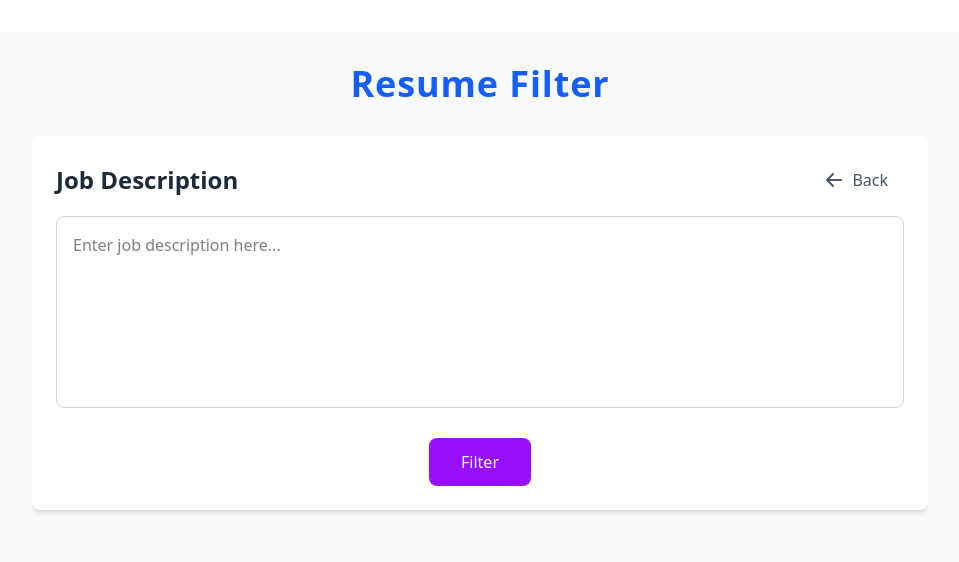
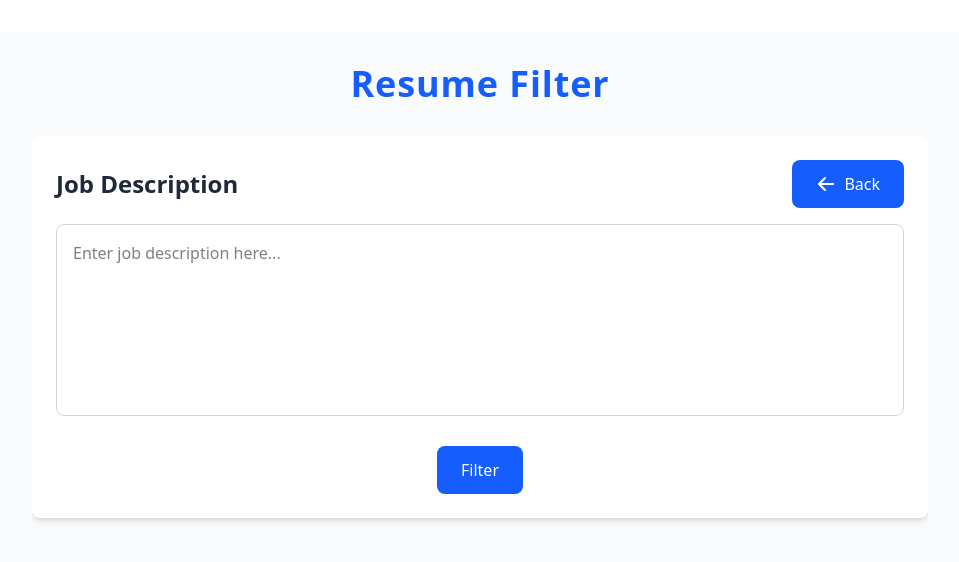
Before and after one commit to abubakrAhmad1/resume-filter, a React (Vite) app in the folder frontend/: page / in a window 1280 px wide. Both pictures are taken after a click on the button "Add Job Description". Shown: the top 562 px of the page, without its empty margins (160-1119 px from the left). Built offline with nearby package versions, Linux system fonts and the light colour scheme; no server answers.

Commit message:
feat : refactor code

```diff
--- a/frontend/src/App.jsx
+++ b/frontend/src/App.jsx
@@ -3,6 +3,7 @@ import { useFileUpload } from "./hooks/useFileUpload";
 import ResumeUploadSection from "./components/ResumeUploadSection/ResumeUploadSection";
 import JobDescription from "./components/JobDescription/JobDescription";
 import { filterResumes } from "./services/api";
+import Button from "./components/Button/Button";
 import "./App.css";
 
 /**
@@ -117,16 +118,9 @@ function App() {
           {/* Job Description Button - shown when upload section is visible */}
           {!showJobDescription && (
             <div className="bg-white rounded-lg shadow-md p-6 mt-6">
-              {/* <h2 className="text-2xl font-semibold text-gray-800 mb-4">
-                Job Description
-              </h2> */}
-              <button
-                onClick={handleAddJobDescription}
-                className="bg-green-600 text-white px-6 py-3 rounded-lg hover:bg-green-700 transition-colors duration-200 font-medium"
-                type="button"
-              >
+              <Button onClick={handleAddJobDescription}>
                 Add Job Description
-              </button>
+              </Button>
             </div>
           )}
 
--- /dev/null
+++ b/frontend/src/components/Button/Button.jsx
@@ -0,0 +1,102 @@
+import PropTypes from "prop-types";
+
+/**
+ * Reusable Button component with consistent styling
+ * @param {Object} props - Component props
+ * @param {string} props.children - Button content (text or JSX)
+ * @param {Function} props.onClick - Click handler function
+ * @param {boolean} props.disabled - Whether the button is disabled
+ * @param {boolean} props.loading - Whether the button is in loading state
+ * @param {string} props.type - Button type (button, submit, reset)
+ * @param {string} props.className - Additional CSS classes
+ * @param {React.ReactNode} props.icon - Optional icon to display before text
+ * @param {string} props.variant - Button variant (for future use, currently all same style)
+ * @param {boolean} props.iconOnly - Whether this is an icon-only button (smaller padding)
+ * @param {string} props.as - Render as different element (button, span, div, etc.)
+ */
+const Button = ({
+  children,
+  onClick,
+  disabled = false,
+  loading = false,
+  type = "button",
+  className = "",
+  icon,
+  variant = "primary",
+  iconOnly = false,
+  as: Component = "button",
+}) => {
+  // Base button styles - consistent for all buttons
+  const baseStyles = iconOnly
+    ? "inline-flex items-center justify-center rounded-full transition-colors duration-200 focus:outline-none focus:ring-2 focus:ring-offset-2 focus:ring-blue-500"
+    : "inline-flex items-center justify-center gap-2 px-6 py-3 rounded-lg font-medium transition-colors duration-200 focus:outline-none focus:ring-2 focus:ring-offset-2 focus:ring-blue-500";
+
+  // Consistent color scheme for all buttons (blue)
+  // For icon-only buttons, use a more subtle style but still blue-themed
+  const colorStyles = iconOnly
+    ? "text-blue-600 hover:text-blue-800 hover:bg-blue-50 disabled:opacity-50 disabled:cursor-not-allowed p-1"
+    : "bg-blue-600 text-white hover:bg-blue-700 disabled:opacity-50 disabled:cursor-not-allowed";
+
+  // Combine all styles
+  const buttonStyles = `${baseStyles} ${colorStyles} ${className}`;
+
+  // Props to pass to the component
+  const componentProps = {
+    className: buttonStyles,
+    onClick,
+    ...(Component === "button" && {
+      type,
+      disabled: disabled || loading,
+    }),
+  };
+
+  return (
+    <Component {...componentProps}>
+      {loading ? (
+        <>
+          <svg
+            className="animate-spin h-5 w-5"
+            xmlns="http://www.w3.org/2000/svg"
+            fill="none"
+            viewBox="0 0 24 24"
+          >
+            <circle
+              className="opacity-25"
+              cx="12"
+              cy="12"
+              r="10"
+              stroke="currentColor"
+              strokeWidth="4"
+            ></circle>
+            <path
+              className="opacity-75"
+              fill="currentColor"
+              d="M4 12a8 8 0 018-8V0C5.373 0 0 5.373 0 12h4zm2 5.291A7.962 7.962 0 014 12H0c0 3.042 1.135 5.824 3 7.938l3-2.647z"
+            ></path>
+          </svg>
+          {!iconOnly && children}
+        </>
+      ) : (
+        <>
+          {icon && <span className="flex-shrink-0">{icon}</span>}
+          {children}
+        </>
+      )}
+    </Component>
+  );
+};
+
+Button.propTypes = {
+  children: PropTypes.node,
+  onClick: PropTypes.func,
+  disabled: PropTypes.bool,
+  loading: PropTypes.bool,
+  type: PropTypes.oneOf(["button", "submit", "reset"]),
+  className: PropTypes.string,
+  icon: PropTypes.node,
+  variant: PropTypes.string,
+  iconOnly: PropTypes.bool,
+  as: PropTypes.elementType,
+};
+
+export default Button;
--- a/frontend/src/components/FileItem/FileItem.jsx
+++ b/frontend/src/components/FileItem/FileItem.jsx
@@ -1,4 +1,5 @@
 import PropTypes from "prop-types";
+import Button from "../Button/Button";
 
 /**
  * FileItem component displays a single uploaded file with delete functionality
@@ -12,11 +13,11 @@ const FileItem = ({ file, onRemove }) => {
       <span className="text-gray-800 font-medium flex-1 truncate mr-3">
         {file.name}
       </span>
-      <button
+      <Button
         onClick={() => onRemove(file.id)}
-        className="flex-shrink-0 text-red-600 hover:text-red-800 hover:bg-red-50 rounded-full p-1 transition-colors"
+        iconOnly
+        className="flex-shrink-0 text-red-600 hover:text-red-800 hover:bg-red-50"
         aria-label={`Remove ${file.name}`}
-        type="button"
       >
         <svg
           xmlns="http://www.w3.org/2000/svg"
@@ -30,7 +31,7 @@ const FileItem = ({ file, onRemove }) => {
             clipRule="evenodd"
           />
         </svg>
-      </button>
+      </Button>
     </div>
   );
 };
--- a/frontend/src/components/JobDescription/JobDescription.jsx
+++ b/frontend/src/components/JobDescription/JobDescription.jsx
@@ -1,4 +1,5 @@
 import PropTypes from "prop-types";
+import Button from "../Button/Button";
 
 /**
  * JobDescription component handles job description input
@@ -34,11 +35,9 @@ const JobDescription = ({
         <h2 className="text-2xl font-semibold text-gray-800">
           Job Description
         </h2>
-        <button
+        <Button
           onClick={onBack}
-          className="flex items-center gap-2 text-gray-600 hover:text-gray-800 hover:bg-gray-100 px-4 py-2 rounded-lg transition-colors duration-200 font-medium"
-          type="button"
-        >
+          icon={
             <svg
               xmlns="http://www.w3.org/2000/svg"
               className="h-5 w-5"
@@ -51,8 +50,10 @@ const JobDescription = ({
                 clipRule="evenodd"
               />
             </svg>
+          }
+        >
           Back
-        </button>
+        </Button>
       </div>
       <div>
         <textarea
@@ -86,44 +87,14 @@ const JobDescription = ({
           </div>
         )}
 
-        <button
+        <Button
           onClick={onFilter}
           disabled={isFiltering}
-          className={`mt-6 bg-purple-600 text-white px-8 py-3 rounded-lg transition-colors duration-200 font-medium ${
-            isFiltering
-              ? "opacity-50 cursor-not-allowed"
-              : "hover:bg-purple-700"
-          }`}
-          type="button"
+          loading={isFiltering}
+          className="mt-6"
         >
-          {isFiltering ? (
-            <span className="flex items-center gap-2">
-              <svg
-                className="animate-spin h-5 w-5"
-                xmlns="http://www.w3.org/2000/svg"
-                fill="none"
-                viewBox="0 0 24 24"
-              >
-                <circle
-                  className="opacity-25"
-                  cx="12"
-                  cy="12"
-                  r="10"
-                  stroke="currentColor"
-                  strokeWidth="4"
-                ></circle>
-                <path
-                  className="opacity-75"
-                  fill="currentColor"
-                  d="M4 12a8 8 0 018-8V0C5.373 0 0 5.373 0 12h4zm2 5.291A7.962 7.962 0 014 12H0c0 3.042 1.135 5.824 3 7.938l3-2.647z"
-                ></path>
-              </svg>
-              Filtering...
-            </span>
-          ) : (
-            "Filter"
-          )}
-        </button>
+          {isFiltering ? "Filtering..." : "Filter"}
+        </Button>
       </div>
     </div>
   );
--- a/frontend/src/components/ResumeUpload/ResumeUpload.jsx
+++ b/frontend/src/components/ResumeUpload/ResumeUpload.jsx
@@ -1,5 +1,6 @@
 import PropTypes from "prop-types";
 import { filterPDFs, validatePDF } from "../../utils/fileValidation";
+import Button from "../Button/Button";
 
 /**
  * ResumeUpload component handles file upload with PDF validation
@@ -34,11 +35,10 @@ const ResumeUpload = ({ onFilesUploaded, fileInputRef }) => {
 
   return (
     <div className="mb-4">
-      <label
-        htmlFor="resume-upload"
-        className="inline-block bg-blue-600 text-white px-6 py-3 rounded-lg cursor-pointer hover:bg-blue-700 transition-colors duration-200 font-medium"
-      >
-        Choose PDF Files
+      <label htmlFor="resume-upload" className="cursor-pointer inline-block">
+        <Button as="span">
+          Choose PDF Files
+        </Button>
       </label>
       <input
         id="resume-upload"
```
Lines whose indentation alone changed are shown as unchanged.
